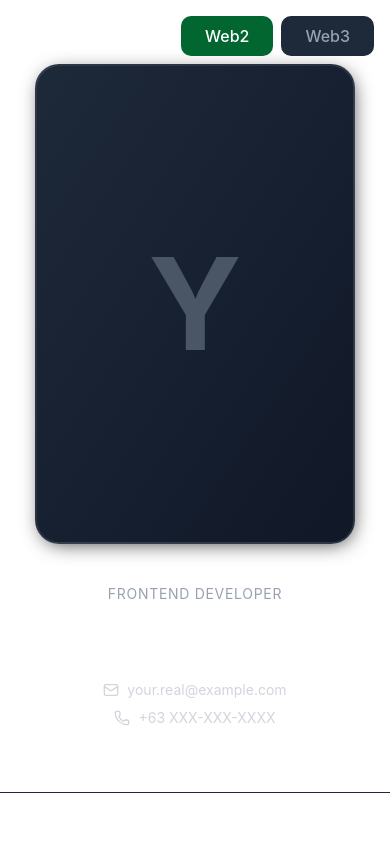
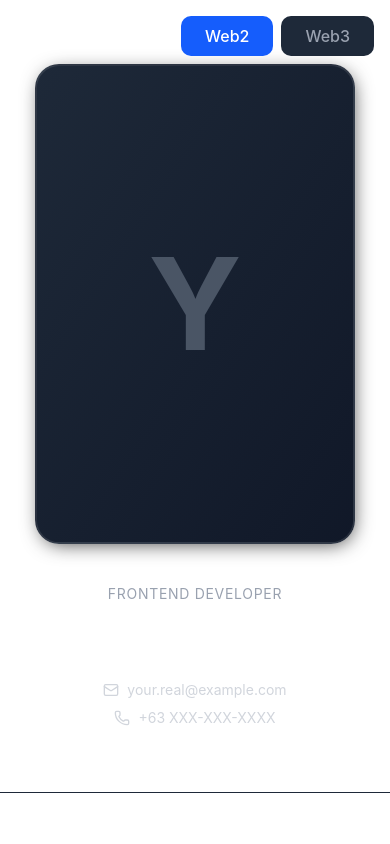
Before and after one commit to bibe1s/JRSolisPortfolio, a Next.js app: page / in a window 390 px wide. Shown: the top 844 px of the page. Built offline with nearby package versions, Linux system fonts and the light colour scheme; no server answers; the database is empty.

Commit message:
changes in UI phone

```diff
--- a/app/page.tsx
+++ b/app/page.tsx
@@ -174,7 +174,7 @@ export default function PreviewPage() {
             onClick={() => setCurrentMode('web2')}
             className={`px-6 py-2 rounded-lg font-medium transition-all ${
               currentMode === 'web2'
-                ? 'bg-green-800 text-white'
+                ? 'bg-blue-600 text-white'
                 : 'bg-gray-800 text-gray-400 hover:bg-gray-700'
             }`}
           >
@@ -184,7 +184,7 @@ export default function PreviewPage() {
             onClick={() => setCurrentMode('web3')}
             className={`px-6 py-2 rounded-lg font-medium transition-all ${
               currentMode === 'web3'
-                ? 'bg-red-800 text-white'
+                ? 'bg-blue-600 text-white'
                 : 'bg-gray-800 text-gray-400 hover:bg-gray-700'
             }`}
           >
```
